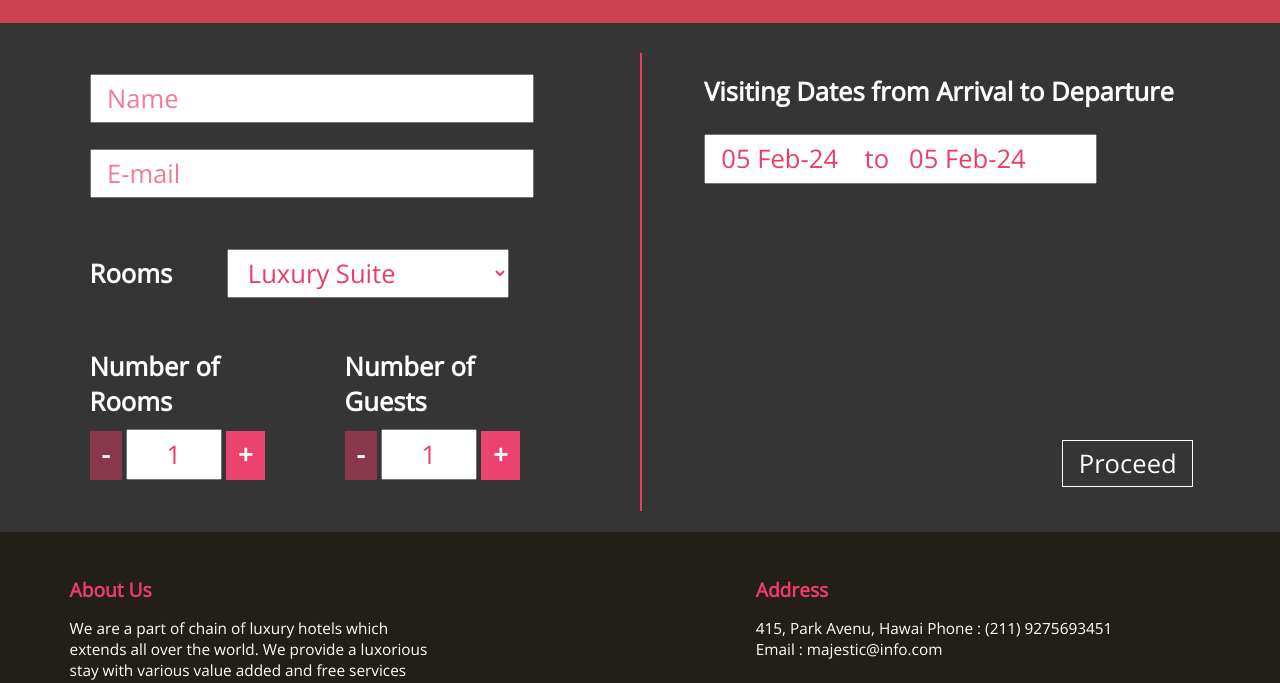
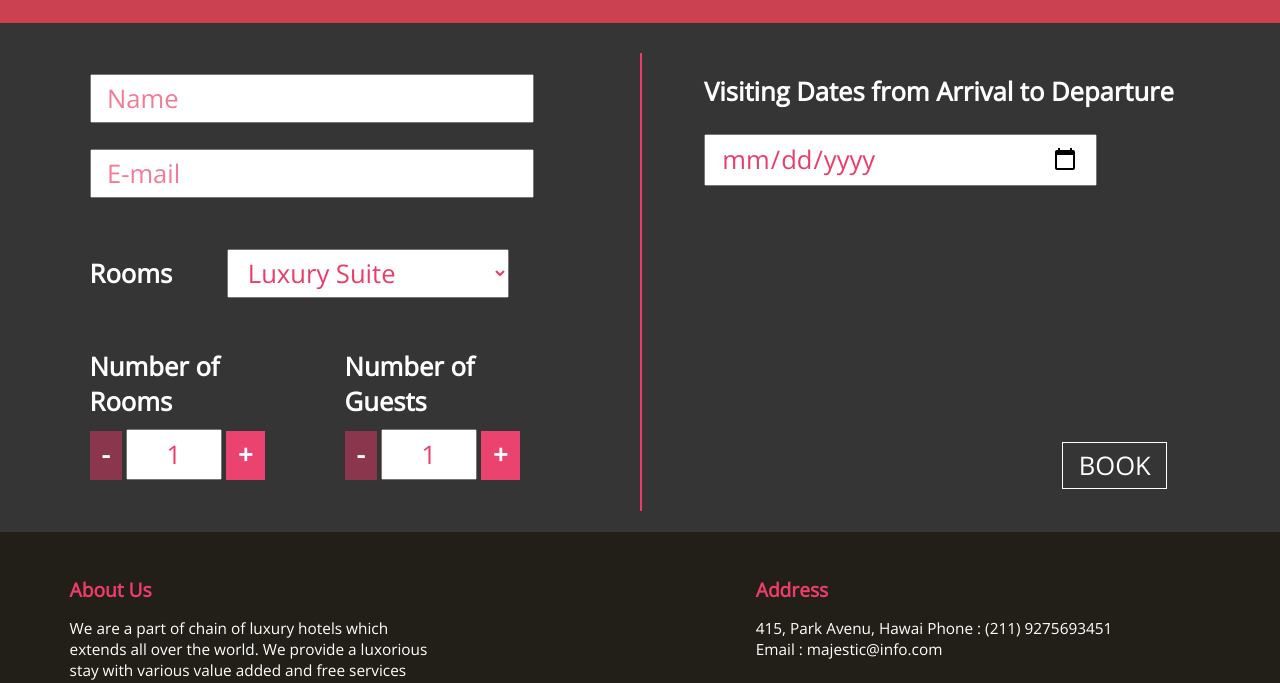
Before and after one commit to sumitmangela/hotel, a plain HTML site: page bb.html in a window 1280 px wide. Shown: the part 520-1203 px from the top of the page. Drawn offline with nearby package versions, Linux system fonts and the light colour scheme.

Commit message:
Update bb.html

```diff
--- a/bb.html
+++ b/bb.html
@@ -12,11 +12,7 @@
     <link href="https://fonts.googleapis.com/css?family=Open+Sans" rel="stylesheet">
     <script type="text/javascript" src="dist/jquery.scrollUp.js"></script>
      <script type="text/javascript" src="dist/demo.js"></script>
-
-
-
     </head>
-
 <body>
     <header class="tm-header">
         <img class="tm-logo" src="images/Majestic_Hotel_hd.png" alt="Majestic Hotel">
@@ -32,14 +28,9 @@
             </div>
         </nav>
     </header>
-
-
     <section class="tm-main">
            <p>Booking</p>
     </section>
-
-
-
     <section class="tm-booking">
 
     <form>
@@ -56,11 +47,6 @@
         <option value="premierr">Premier Room</option>
     </select>
 
-
-
-
-
-
     <div class="tm-num1" id="handleCounter1">
     <label for="number1" >Number of Rooms</label><br/>
         <button type="button" class="counter-minus btn btn-primary">- </button>
@@ -72,11 +58,7 @@
         <button type="button" class="counter-minus btn btn-primary">-</button>
         <input type="text" name="number2" id="number2" value="1">
             <button type="button" class="counter-plus btn btn-primary">+</button>
-            </div>
-
-
-
-
+    </div>
 
     </div>
 
@@ -86,16 +68,14 @@
    <div class="tm-cl">
         <label for="date1" class="arrival">Visiting Dates from Arrival to Departure</label>
 
-     <input type="text" name="date1" class="range" readonly="readonly">
+     <!--input type="text" name="date1" class="range" readonly="readonly"-->
+       <input type="date" name="date" class="range" required>
 
-
-     <input type="submit" id="sub" value="Proceed">
+     <input type="submit" id="sub" value="BOOK">
     </div>
     </div>
         </form>
   </section>
-
-
     <footer class="tm-footer">
         <div class="tm-us">
         <p class="bold">About Us</p>
```
